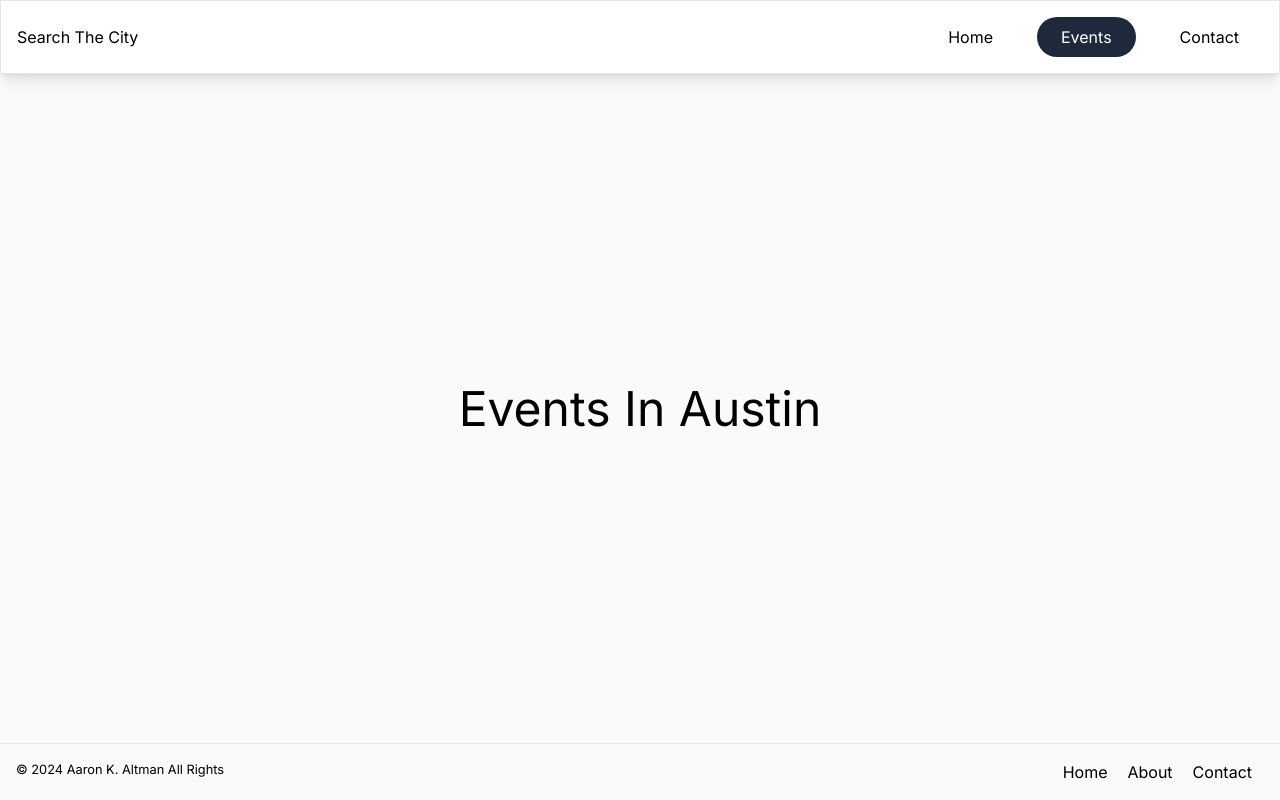
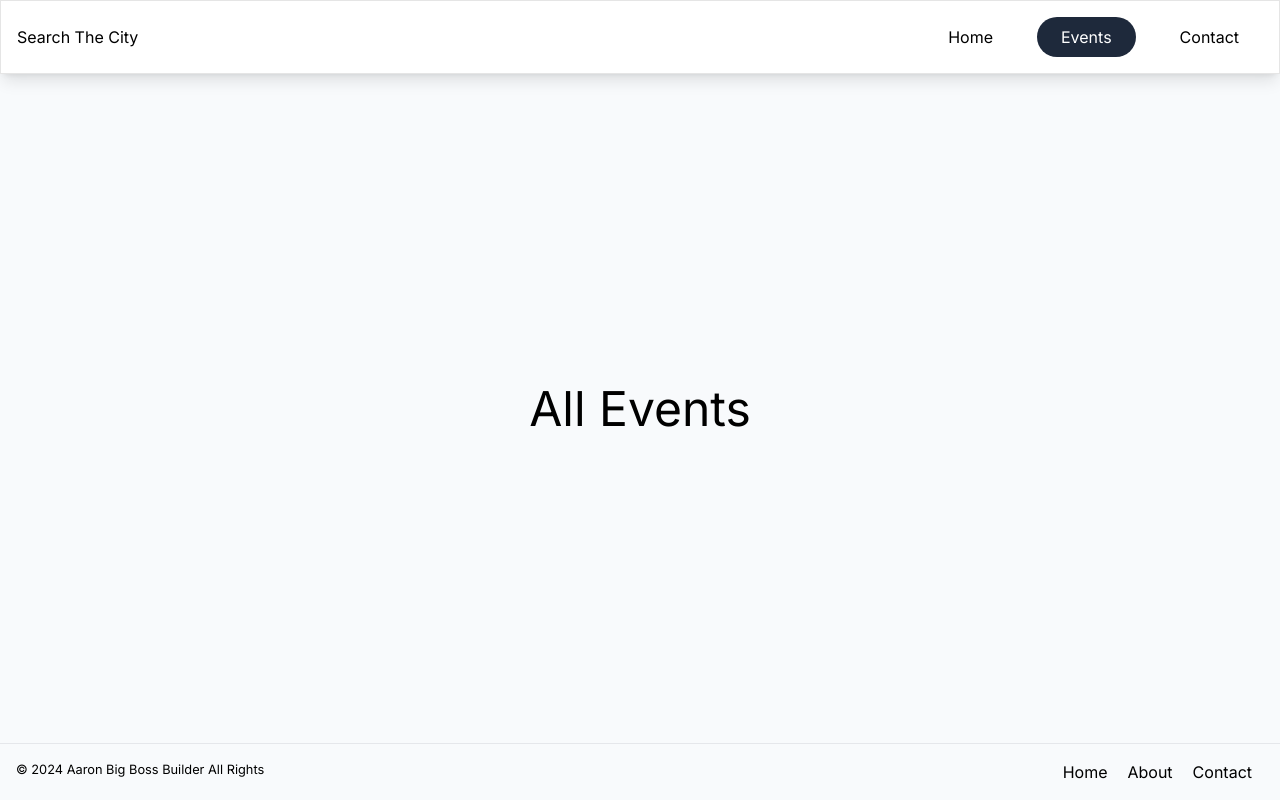
Before and after one commit to aaronaltman/event-to-demo-2, a Next.js app: page /events/all in a window 1280 px wide. Built offline with nearby package versions, Linux system fonts and the light colour scheme.

Commit message:
conditional city name display

```diff
--- a/src/app/events/[city]/page.tsx
+++ b/src/app/events/[city]/page.tsx
@@ -1,10 +1,20 @@
 import MyH1 from "@/components/h1";
 import React from "react";
 
-export default function EventsPage() {
+type EventsPageProps = {
+  params: {
+    city: string;
+  };
+};
+
+export default function EventsPage({ params }: EventsPageProps) {
+  const city = params.city;
   return (
     <main className="flex flex-col items-center">
-      <MyH1>Events In Austin</MyH1>
+      <MyH1>
+        {city === "all" && "All Events"}
+        {city !== "all" && `Events in ${city}`}
+      </MyH1>
     </main>
   );
 }
--- a/src/components/footer.tsx
+++ b/src/components/footer.tsx
@@ -18,7 +18,7 @@ const routes = [
 export default function Footer() {
   return (
     <footer className="flex flex-row justify-between border-t shadow-sm p-4">
-      <small>&copy; 2024 Aaron K. Altman All Rights</small>
+      <small>&copy; 2024 Aaron Big Boss Builder All Rights</small>
       <ul className="flex flex-row gap-5 pr-3">
         {routes.map((route) => (
           <p key={route.href}>{route.name}</p>
--- a/src/components/search-form.tsx
+++ b/src/components/search-form.tsx
@@ -12,7 +12,7 @@ export default function SearchForm() {
     {
       if (!searchText) return;
     }
-    router.push(`/events/{searchText}`);
+    router.push(`/events/${searchText}`);
   };
   return (
     <form
```
